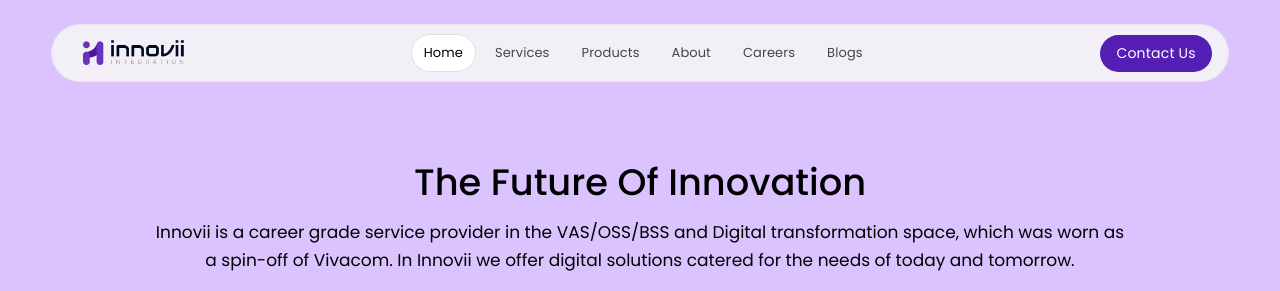
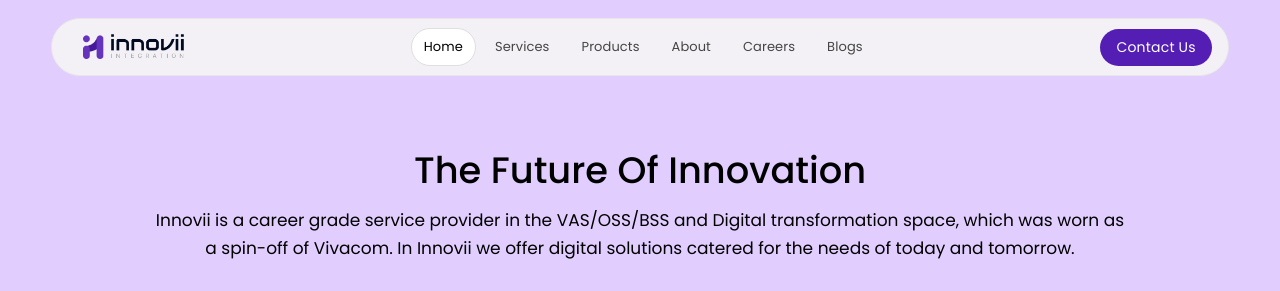
Before and after one commit to Sajid-developer/Innovii-aggregator-company-portal, a plain HTML site: page index.html in a window 1280 px wide. Shown: the top 291 px of the page. Drawn offline with Linux system fonts and the light colour scheme.

Commit message:
Body bgColor changed in css.

```diff
--- a/Css/style.css
+++ b/Css/style.css
@@ -8,7 +8,7 @@
     box-sizing: border-box;
 }
 body{
-    background-color: #dac3ff;
+    background-color: #e1ceff;
 }
 a{
     text-decoration: none;
@@ -46,7 +46,7 @@ header .navBar{
    border-radius: 30px;
    border: 1px solid rgb(231, 231, 231);
    padding: 9px 16px;
-   margin: 24px auto;
+   margin: 18px auto;
    overflow: hidden;
    transition: 0.3s ease;
 }
```
